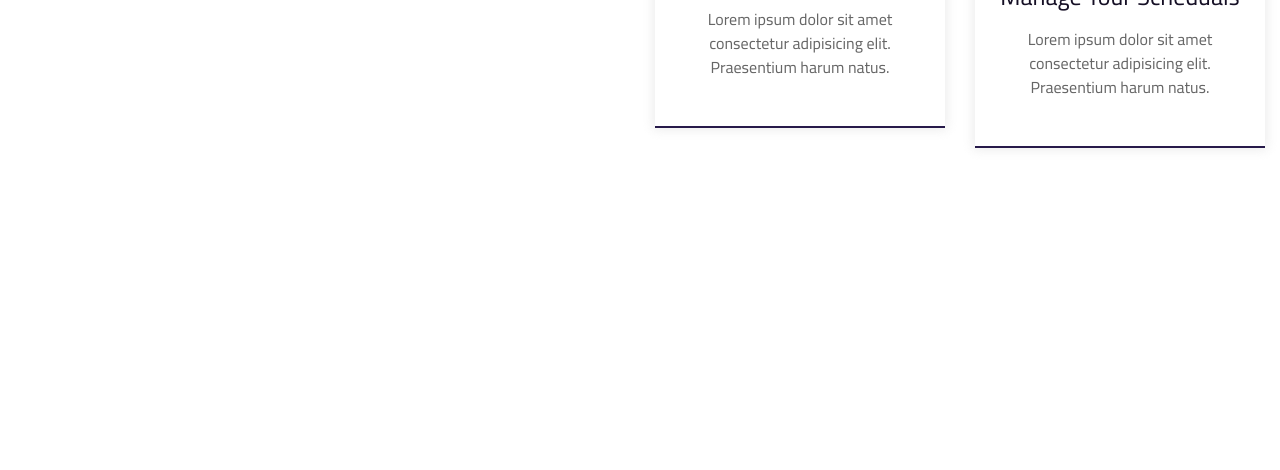
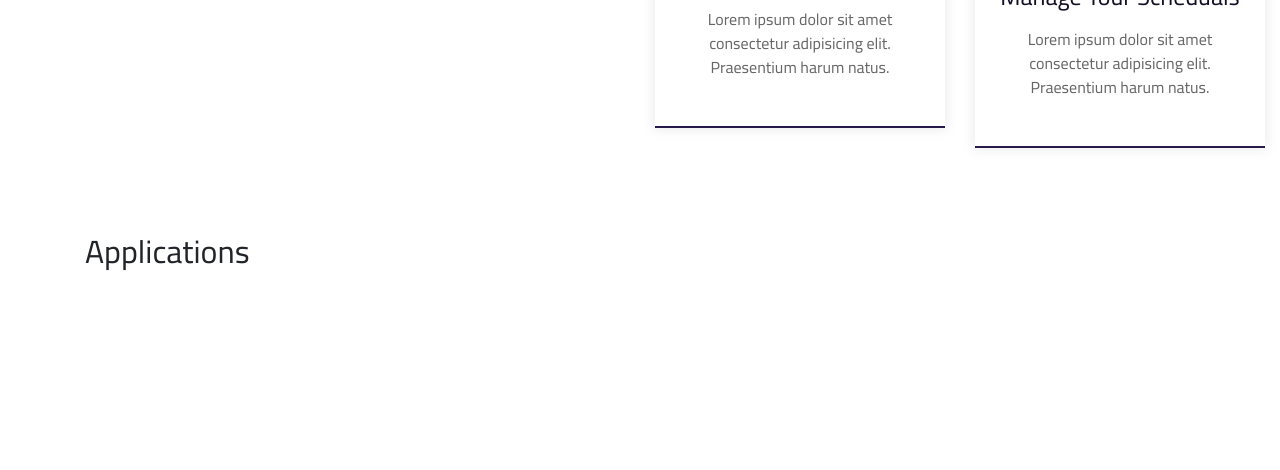
Before and after one commit to mahmoudsiliman75/true_care_landing_page, a PHP site: page / in a window 1280 px wide. Shown: the part 1316-1786 px from the top of the page. Run offline with PHP 8.4, Linux system fonts and the light colour scheme; style sheets or scripts are compiled from the project's sources; some libraries are stand-ins or nearby versions.

Commit message:
ADD APPLICATION SEC

```diff
--- a/assets/css/style.scss
+++ b/assets/css/style.scss
@@ -346,3 +346,7 @@ nav {
   }
 }
 // END:: ABOUT SECTION STYLES
+.applications_sec {
+
+}
+// START:: APPLICATIONS SECTION
--- a/index.php
+++ b/index.php
@@ -143,6 +143,16 @@
   </div>
   <!-- END:: ABOUT SECTION -->
 
+  <!-- START:: APPLICATIONS SECTION -->
+  <div class="applications_sec">
+    <div class="container">
+      <div class="header_wraper">
+        <h2> Applications </h2>
+      </div>
+    </div>
+  </div>
+  <!-- END:: APPLICATIONS SECTION -->
+
 <!-- START:: INCLUDING THE FOOTER -->
 <?php include('layouts/TheFooter.php')?>
 <!-- END:: INCLUDING THE FOOTER -->
```
